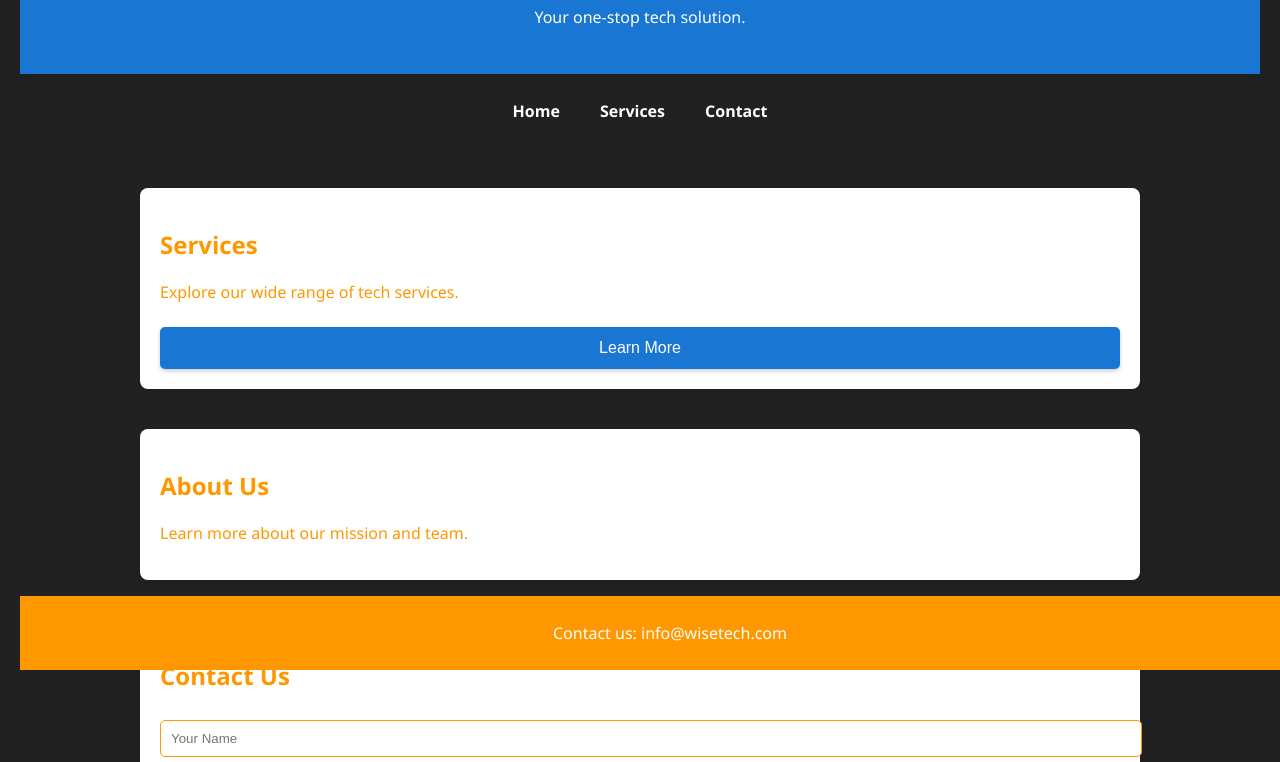
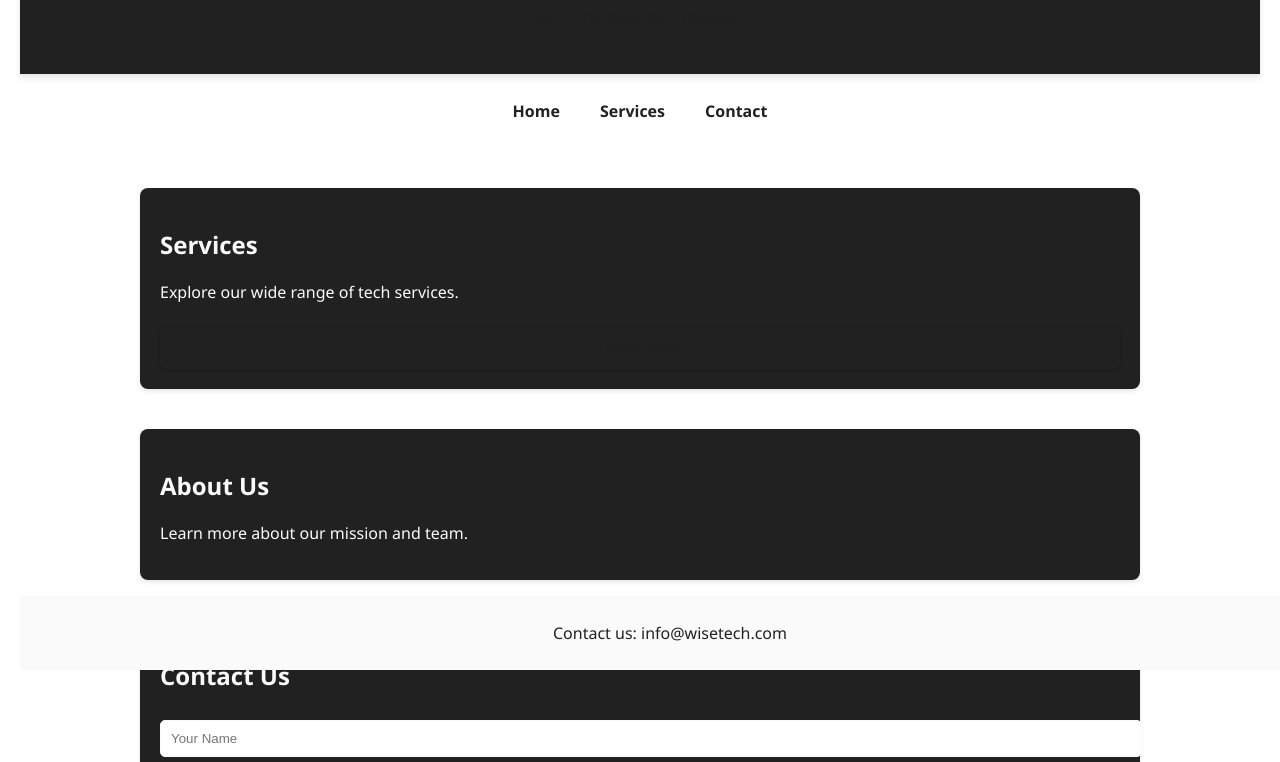
Before and after one commit to cajiky/WiseTECH, a website: page src/index.html in a window 1280 px wide. Shown: the part 130-892 px from the top of the page. Drawn offline with Linux system fonts and the light colour scheme.

Commit message:
first commit of the day

```diff
--- a/src/index.html
+++ b/src/index.html
@@ -9,7 +9,7 @@
     <link rel="stylesheet" href="assets/styles/main.css">
     <script src="assets/scripts/main.js"></script>
 </head>
-<body>
+<body class="theme-minimalist">
     <header>
         <h1>Welcome to Wise Tech</h1>
         <p>Your one-stop tech solution.</p>
```
